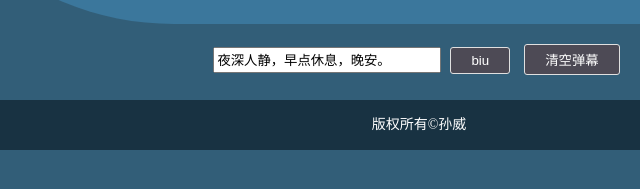
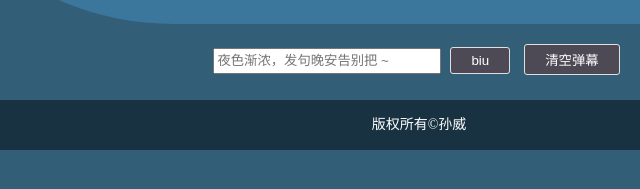
Before and after one commit to ISsunwei/train, a plain HTML site: page forth_work/index.html in a window 1280 px wide. Shown: the part 573-762 px from the top of the page, 221-861 px from the left. Drawn offline with Linux system fonts and the light colour scheme.

Commit message:
forth work

```diff
--- a/forth_work/index.html
+++ b/forth_work/index.html
@@ -13,7 +13,7 @@
       <img src="./1.jpg" alt="弹幕" style="height:600px; width: 1000px; "/>
     </div>
     <div class="screen_toolbar">
-        <input id="screenBulletText" type="text" value="夜深人静，早点休息，晚安。"style="height:20px; width: 220px; "/>
+        <input id="screenBulletText" type="text" placeholder="夜色渐浓，发句晚安告别把 ~" style="height:20px; width: 220px; "/>
         <button class="send">biu</button>
         <button class="clear">清空弹幕</button>
     </div>
```
